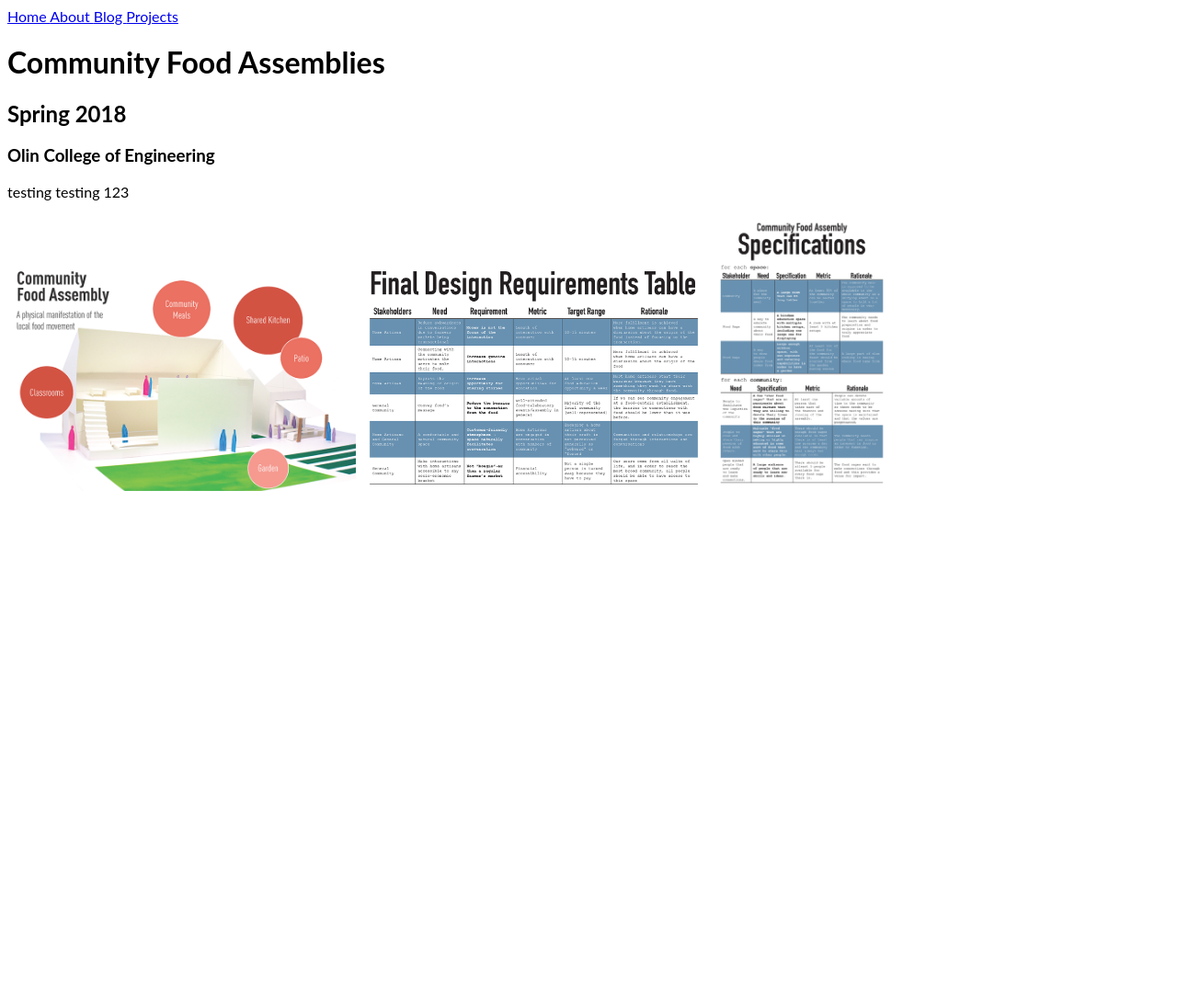
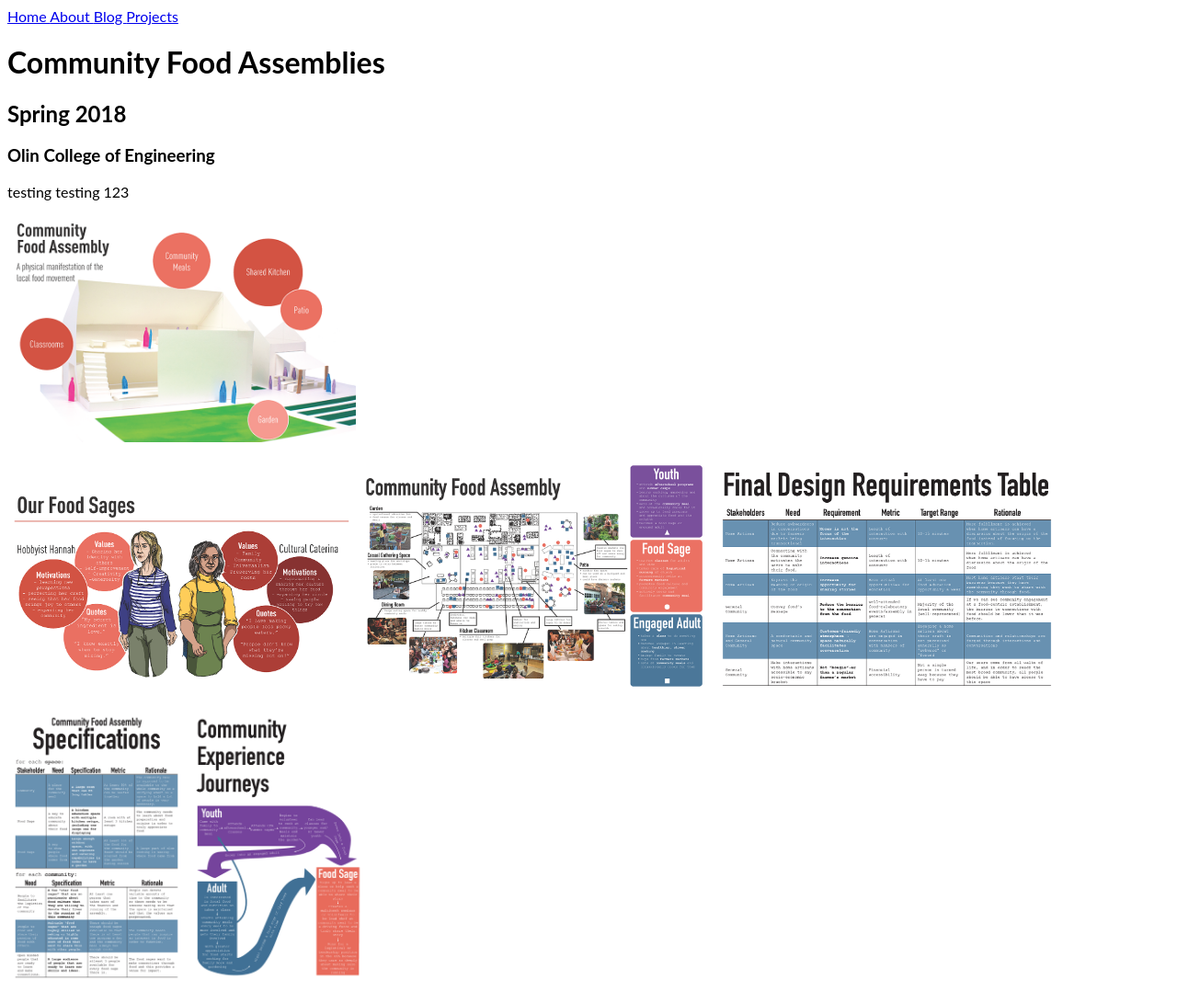
Before and after one commit to acedmonkeys/acedmonkeys.github.io, a Jekyll site: the page built from _projects/4_community_food_assemblies.md, in a window 1280 px wide. Shown: the whole page at 92% size. Built offline with Jekyll 4.4.1, drawn with Linux system fonts in a browser that asks for light colours; before the commit the page ends 900 px from its top, so only the background shows below that.

```diff
--- a/_projects/4_community_food_assemblies.md
+++ b/_projects/4_community_food_assemblies.md
@@ -6,5 +6,10 @@ institution: Olin College of Engineering
 testing testing 123
 
 <a target="_blank" href="/imgs/uocd_project_poster.png"><img src="/imgs/uocd_project_poster.png"></a>
+
+<a target="_blank" href="/imgs/uocd_personaposter.png"><img src="/imgs/uocd_personaposter.png"></a>
+<a target="_blank" href="/imgs/uocd_interaction.png"><img src="/imgs/uocd_interaction.png"></a>
 <a target="_blank" href="/imgs/uocd_requirements.png"><img src="/imgs/uocd_requirements.png"></a>
+
 <a target="_blank" href="/imgs/uocd_specifications.png"><img src="/imgs/uocd_specifications.png"></a>
+<a target="_blank" href="/imgs/uocd_journey.png"><img src="/imgs/uocd_journey.png"></a>
```
Also changed, not shown: _projects/5_soundcrystal_music_player.md (+4 -0 lines).
